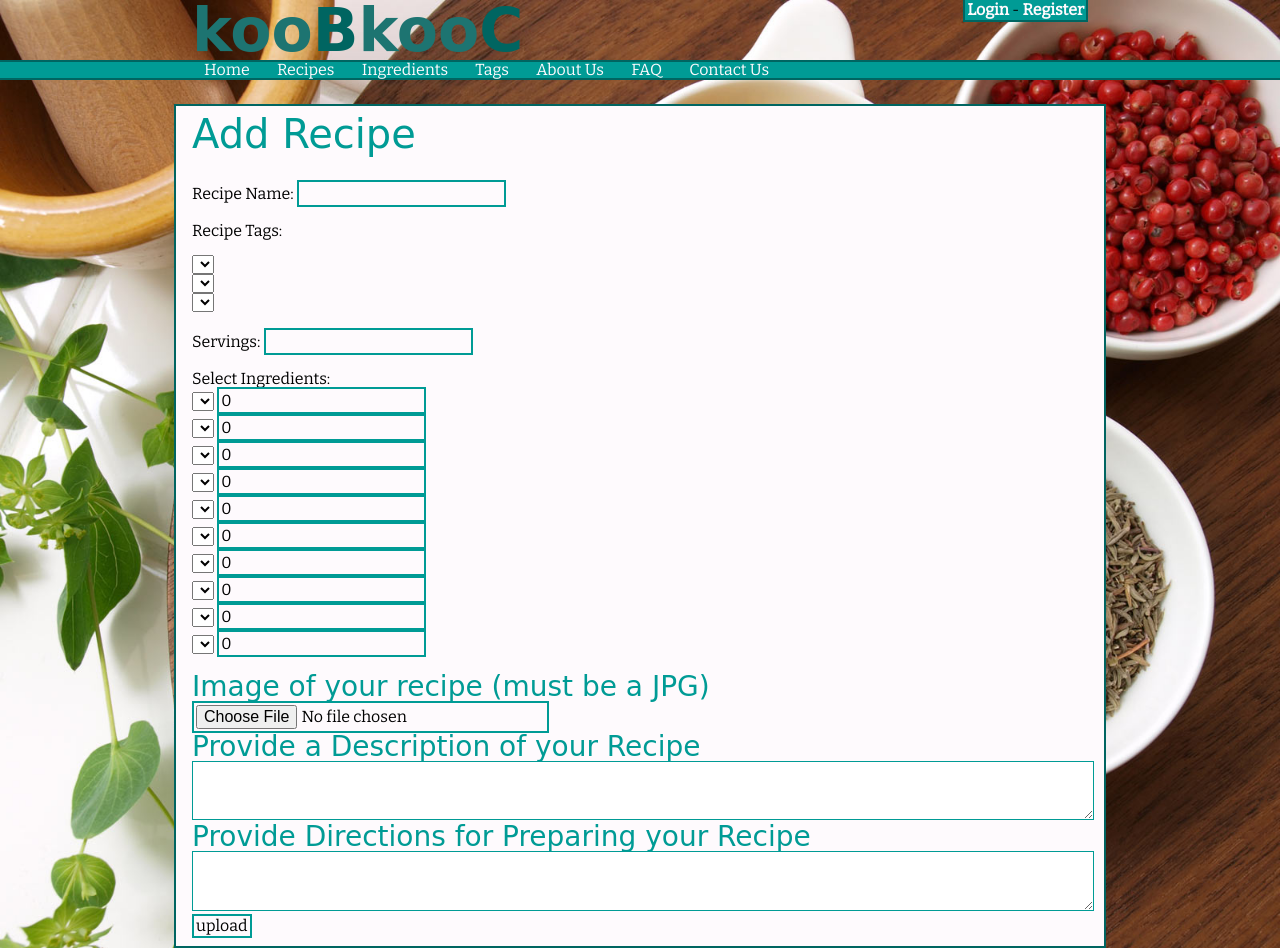
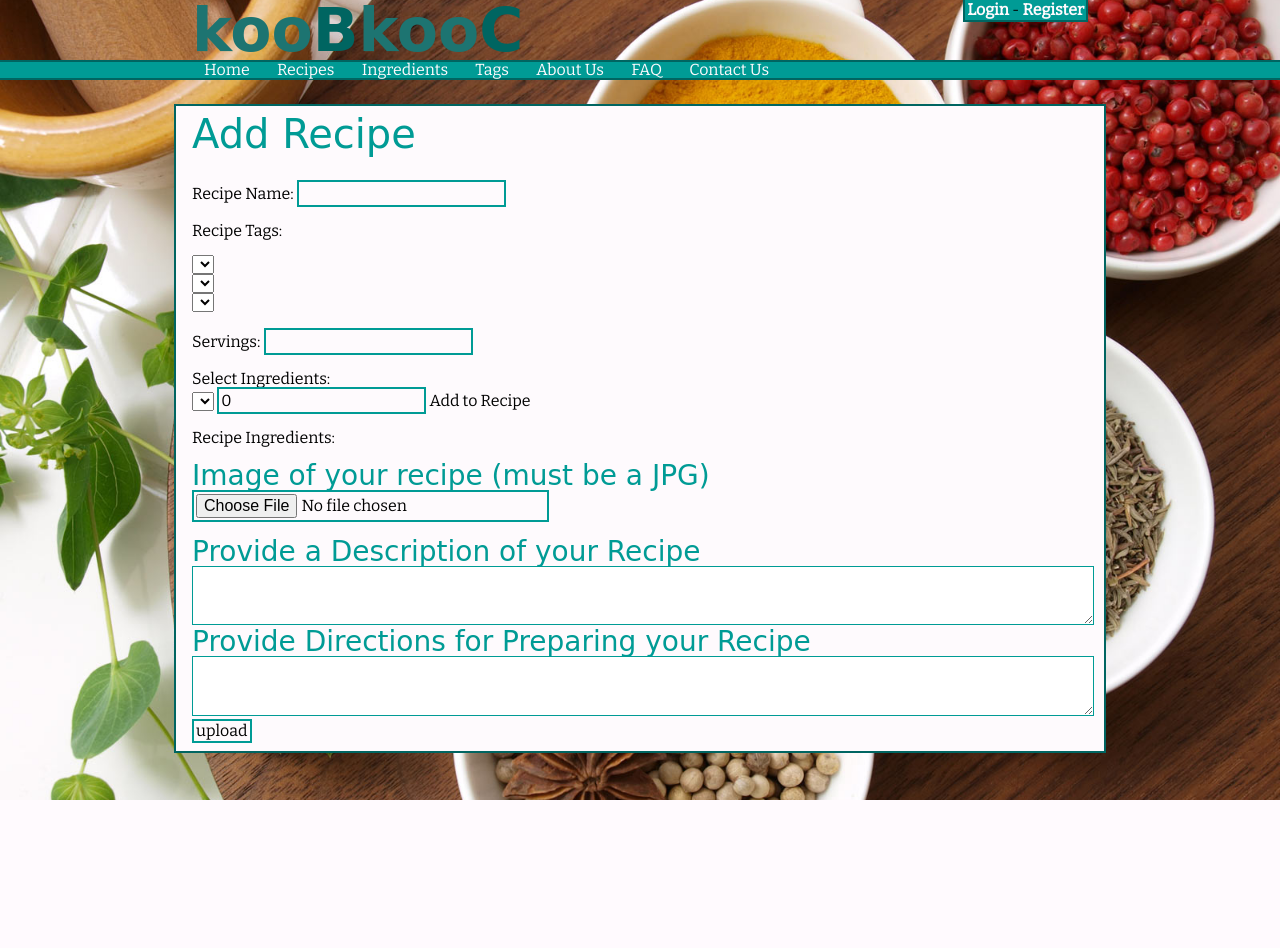
Before and after one commit to JacobFischer/kooBkooC, a CodeIgniter app: page /index.php/add/home in a window 1280 px wide. After the commit the page ends 800 px from the top, so only its background shows below. Run offline with CodeIgniter, Linux system fonts and the light colour scheme; tables that the repository leaves empty or names only in its code hold one stand-in row (values such as "Sample post"); data that the repository does not hold is empty; some libraries are stand-ins or nearby versions; some web fonts are replaced.

Commit message:
Dynamic ingredient additions

```diff
--- a/application/controllers/recipe.php
+++ b/application/controllers/recipe.php
@@ -25,6 +25,7 @@ class Recipe extends CI_Controller
       $this->template->load('error' , array('title' => 'Please Login or Sign Up!' , "message" => "You must be logged in to submit a recipe!"));
       return;
     }
+    $this->template->load_js("recipe_add.js");
     //Load all of the variables that should have been passed from the form
     $name = $this->input->post("recipeName");
     $description = $this->input->post("recipe-description");
--- a/application/views/recipe_add.php
+++ b/application/views/recipe_add.php
@@ -11,20 +11,27 @@
   </select><br/>
   <? endfor; ?><br/>
   Servings: <input type="text" name="servings" /><br/><br/>
+
+
+
   Select Ingredients:<br/>
-  <? for ($i = 0; $i < 10; $i++):?>
-    <select name="ingredients[]" />
-      <option value=""></option>
+  <select id="ingredient-input" />
+    <option value=""></option>
     <? foreach( $ingredients as $ingredient):?>
-      <option value="<?=$ingredient->ID?>"><?=$ingredient->Name?></option>
+      <option value="<?=$ingredient->ID?>" name="<?=$ingredient->Name?>" > <?=$ingredient->Name?></option>
     <?php endforeach;?><br/>
-    </select>
-    <input type="text" name="ingredientAmount[]" maxlength="6" value="0"/><br/>
-  <? endfor; ?>
+  </select>
+  <input type="text" id="ingredient-amount" maxlength="6" value="0"/>
+  <span id="add-ingredient-button">Add to Recipe</span>
+  <br/><br/>
+
+  Recipe Ingredients:
+  <ul id="added-ingredients"></ul>
+
   <br/>
 	<h2>Image of your recipe (must be a JPG)</h2>
 	<input type="file" name="userfile" size="20" />
-  <div id="ingredient-list">
+  <div id="ingredient-list"><br/>
 	<h2>Provide a Description of your Recipe</h2>
   <textarea name="recipe-description"></textarea><br/>
   <h2>Provide Directions for Preparing your Recipe</h2>
--- a/scripts/recipe_add.js
+++ b/scripts/recipe_add.js
@@ -1,17 +1,6 @@
-/*
 $(document).ready(function(){
-  $.ajax({
-    url: base_url + "index.php/search/tags/",
-    context: document.body,
-    success: function(data){
-      var obj = jQuery.parseJSON(data);
-      var combo = document.getElementById("tagDropDown");
-      for(i in obj.tags){
-        var option = document.createElement("option");
-        option.text = obj.tags[i].Name;
-        option.value = obj.tags[i].Name;
-        combo.add(option,null);
-      }
-    }
+  $("#add-ingredient-button").click(function(){
+    $stuff = $('#ingredient-input option:selected').text();
+    $("ul#added-ingredients").append('<li class="ingredients[]"><span class="ingredient-name">' + $stuff + '</span>' + " - " + '<span class="ingredient-amount">' + $("#ingredient-amount").val() + '</span></li>');
   });
-});*/
+});
```
